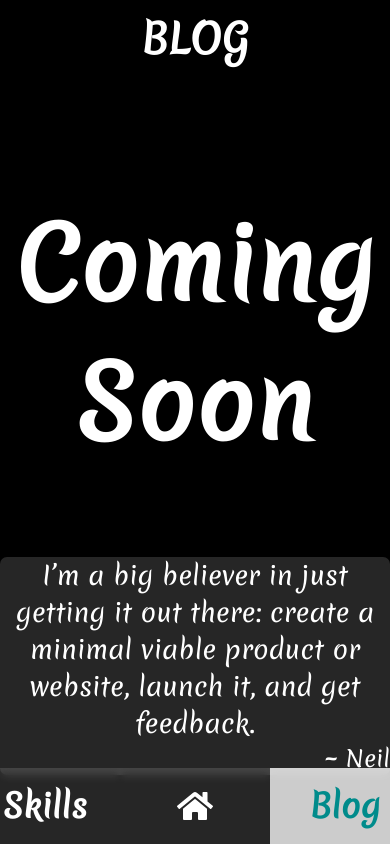
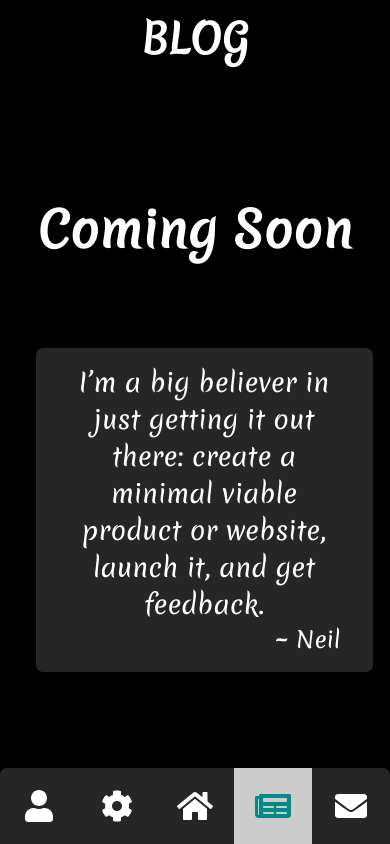
Before and after one commit to ankeethanny007/ankeethanny, a React (Create React App) app: page /blog in a window 390 px wide. Built offline with nearby package versions, Linux system fonts and the light colour scheme.

Commit message:
Add files via upload

```diff
--- a/src/components/navigation/navigation.js
+++ b/src/components/navigation/navigation.js
@@ -1,7 +1,7 @@
 import React, { Component } from 'react';
 import { Link } from 'react-router-dom';
 import { FontAwesomeIcon } from '@fortawesome/react-fontawesome';
-import { faHome } from '@fortawesome/free-solid-svg-icons'
+import { faHome, faUser, faNewspaper, faCog, faEnvelope } from '@fortawesome/free-solid-svg-icons'
 import './navigation.scss'
 
 class Navigation extends Component {
@@ -12,15 +12,16 @@ class Navigation extends Component {
         }, 50);
     }
     render() {
+        const screenWidth = window.innerWidth;
         return (
             <div>
                 <div id="bottomnav" className="bottomnav" >
                     <ul>
-                        <li className={window.location.pathname === '/about' ? 'active' : ''}><Link to="/about" id="about"> About </Link></li>
-                        <li className={window.location.pathname === '/skills' ? 'active' : ''}><Link to="/skills" id="skills"> Skills </Link></li>
+                        <li className={window.location.pathname === '/about' ? 'active' : ''}><Link to="/about" id="about"> {screenWidth >= 768 ? 'About' : <FontAwesomeIcon icon={faUser} />} </Link></li>
+                        <li className={window.location.pathname === '/skills' ? 'active' : ''}><Link to="/skills" id="skills"> {screenWidth >= 768 ? 'Skills' : <FontAwesomeIcon icon={faCog} />} </Link></li>
                         <li className={window.location.pathname === '/' || window.location.pathname === '/home' ? 'active' : ''}><Link to="/" id="home"> <FontAwesomeIcon icon={faHome} /> </Link></li>
-                        <li className={window.location.pathname === '/blog' ? 'active' : ''}><Link to="/blog" id="blog"> Blog </Link></li>
-                        <li className={window.location.pathname === '/contact' ? 'active' : ''}><Link to="/contact" id="contact"> Contact </Link></li>
+                        <li className={window.location.pathname === '/blog' ? 'active' : ''}><Link to="/blog" id="blog"> {screenWidth >= 768 ? 'Blog' : <FontAwesomeIcon icon={faNewspaper} />}</Link></li>
+                        <li className={window.location.pathname === '/contact' ? 'active' : ''}><Link to="/contact" id="contact"> {screenWidth >= 768 ? 'Contact' : <FontAwesomeIcon icon={faEnvelope} />} </Link></li>
                     </ul>
                 </div>
             </div>
--- a/src/components/navigation/navigation.scss
+++ b/src/components/navigation/navigation.scss
@@ -2,10 +2,10 @@
 
 #bottomnav {
     position: fixed;
-    width: 750px;
     bottom: 0;
-    left: 50%;
-    margin-left: -375px;
+    margin-left: calc(50% - 375px);
+    // left: 50%;
+    // margin-left: -375px;
     ul {
         list-style-type: none;
         margin: 0;
@@ -48,3 +48,25 @@
         }
     }
 }
+
+@include screenSize($small-screen) {
+    #bottomnav {
+        margin-left: 0;
+        ul {
+            li {
+                width: 20vw;
+            }
+        }
+    }
+}
+
+@include screenSize($mobile-screen) {
+    #bottomnav {
+        margin-left: 0;
+        ul {
+            li {
+                width: 20vw;
+            }
+        }
+    }
+}
--- a/src/pages/blog/blog.scss
+++ b/src/pages/blog/blog.scss
@@ -34,10 +34,11 @@
 @include screenSize($small-screen) {
     .coming-soon {
         margin-top: 15vh;
+        .coming-soon-text-area {
+            font-size: 2.0em;
+        }
     }
     .quote-section {
-        width: 100vw;
-        padding: 0;
         margin-top: 10vh;
     }
 }
@@ -50,9 +51,7 @@
         }
     }
     .quote-section {
-        width: 100vw;
-        padding: 0;
-        margin-top: 20vh;
+        margin-top: 10vh;
     }
 }
 
--- a/src/styles/App.scss
+++ b/src/styles/App.scss
@@ -22,27 +22,13 @@
 
 @include screenSize($small-screen) {
   .section {
-    padding: 0;
-  }
-  .app-container {
-    position: relative;
-    height: 90vh;
-    top: 0;
-    width: 100vw;
-    left: 0;
+    padding: 0 1em;
   }
 }
 
 @include screenSize($mobile-screen) {
   .section {
-    padding: 0;
-  }
-  .app-container {
-    position: relative;
-    height: 90vh;
-    top: 0;
-    width: 100vw;
-    left: 0;
+    padding: 0 1em;
   }
 }
 
```
